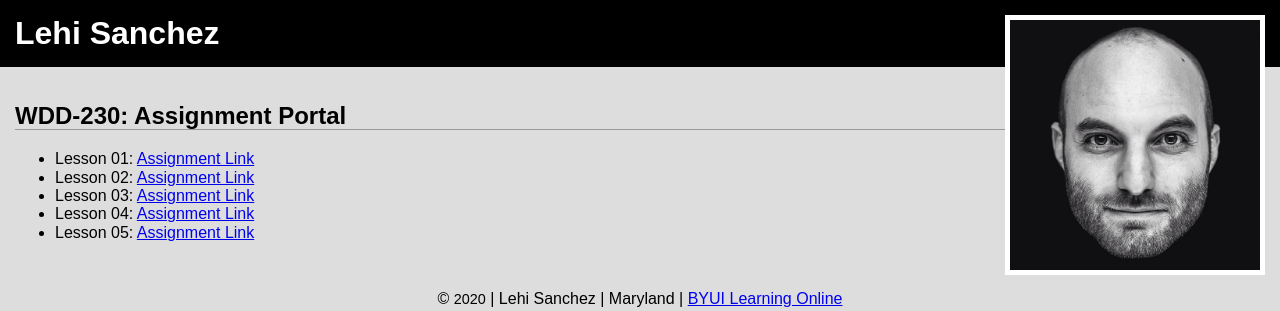
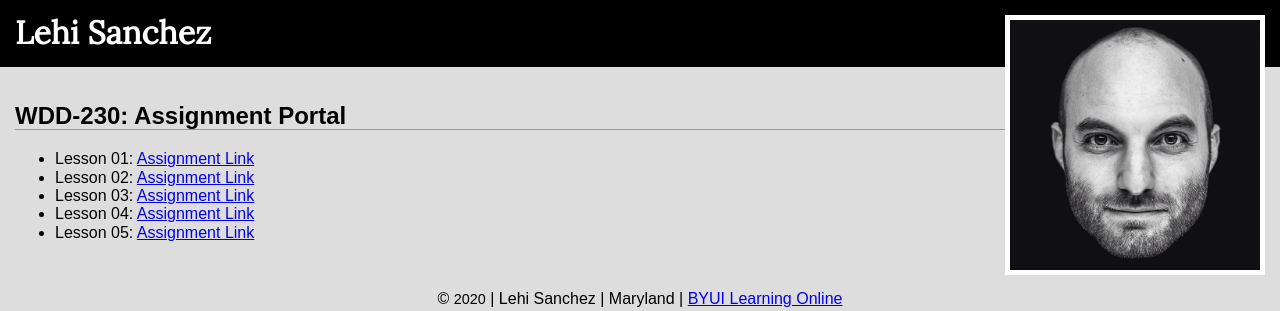
Before and after one commit to lehisanchez/WDD230, a PHP site: page / in a window 1280 px wide. Shown: the top 311 px of the page. Run offline with PHP 8.4, Linux system fonts and the light colour scheme.

Commit message:
Added Google Font

```diff
--- a/assets/stylesheets/main.css
+++ b/assets/stylesheets/main.css
@@ -1,3 +1,5 @@
+@import url('https://fonts.googleapis.com/css2?family=Lora&display=swap');
+
 body {
   background-color: #ddd;
   font-family: Arial, "MS Trebuchet", sans-serif;
@@ -5,6 +7,7 @@ body {
 
 h1 {
   margin: 0px;
+  font-family: 'Lora', serif;
 }
 
 header {
```
